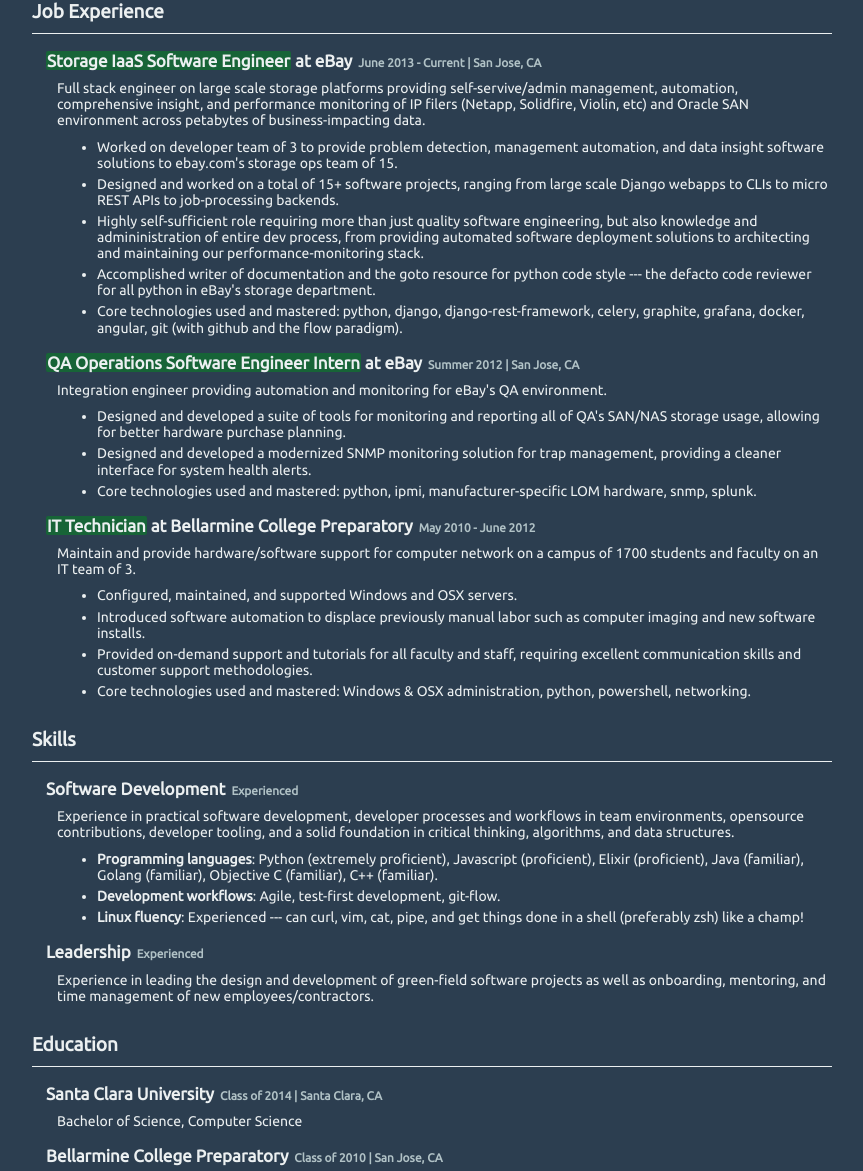
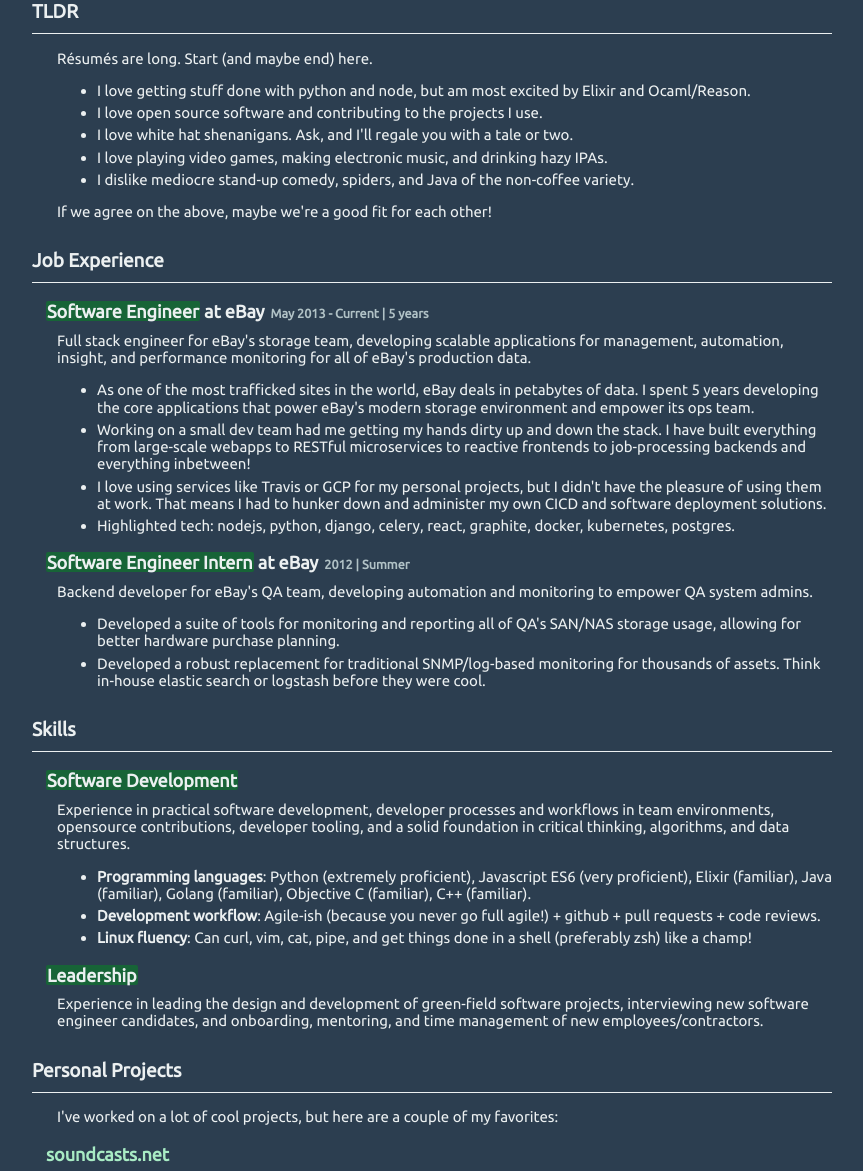
Before and after one commit to mmedal/website, a website: page html/resume/index.pug in a window 1280 px wide. Shown: the part 230-1401 px from the top of the page, without its empty margins (208-1071 px from the left). Drawn offline with nearby package versions, Linux system fonts and the light colour scheme; files that its build step writes are made by us from their sources; files whose address does not match are found by name; a web font is replaced by a local one.

Commit message:
Modernize resume

```diff
--- a/css/components/fonts.less
+++ b/css/components/fonts.less
@@ -1,9 +1,4 @@
 @import '../components/colors.less';
-
-//body {
-//  font-family: 'Source Code Pro';
-//  color: @text-white;
-//}
 
 body {
   font-family: 'Ubuntu';
--- a/css/views/resume.less
+++ b/css/views/resume.less
@@ -30,7 +30,7 @@
 
     .subsection {
       h3 {
-        font-size: 17px;
+        font-size: 18px;
         margin-left: 14px;
         margin-bottom: 2px;
 
@@ -48,8 +48,8 @@
       }
 
       ul, h4, p {
-        font-size: 14px;
-        margin: 10px auto auto 25px;
+        font-size: 15px;
+        margin: 10px auto 15px 25px;
       }
 
       li {
--- a/html/resume/index.pug
+++ b/html/resume/index.pug
@@ -21,59 +21,66 @@
       strong LinkedIn:&nbsp;
       a(href='https://www.linkedin.com/in/mmedal', target='_blank') linkedin.com/in/mmedal
     .section
+      h2 TLDR
+      .subsection
+        p Résumés are long. Start (and maybe end) here.
+        ul
+          li I love getting stuff done with python and node, but am most excited by Elixir and Ocaml/Reason.
+          li I love open source software and contributing to the projects I use.
+          li I love white hat shenanigans. Ask, and I'll regale you with a tale or two.
+          li I love playing video games, making electronic music, and drinking hazy IPAs.
+          li I dislike mediocre stand-up comedy, spiders, and Java of the non-coffee variety.
+        p If we agree on the above, maybe we're a good fit for each other!
+    .section
       h2 Job Experience
       .subsection
         h3
-          span Storage IaaS Software Engineer
+          span Software Engineer
           |  at eBay
-          small June 2013 - Current | San Jose, CA
-        p Full stack engineer on large scale storage platforms providing self-servive/admin management, automation, comprehensive insight, and performance monitoring of IP filers (Netapp, Solidfire, Violin, etc) and Oracle SAN environment across petabytes of business-impacting data.
+          small May 2013 - Current | 5 years
+        p Full stack engineer for eBay's storage team, developing scalable applications for management, automation, insight, and performance monitoring for all of eBay's production data.
         ul
-          li Worked on developer team of 3 to provide problem detection, management automation, and data insight software solutions to ebay.com's storage ops team of 15.
-          li Designed and worked on a total of 15+ software projects, ranging from large scale Django webapps to CLIs to micro REST APIs to job-processing backends.
-          li Highly self-sufficient role requiring more than just quality software engineering, but also knowledge and admininistration of entire dev process, from providing automated software deployment solutions to architecting and maintaining our performance-monitoring stack.
-          li Accomplished writer of documentation and the goto resource for python code style --- the defacto code reviewer for all python in eBay's storage department.
-          li Core technologies used and mastered: python, django, django-rest-framework, celery, graphite, grafana, docker, angular, git (with github and the flow paradigm).
+          li As one of the most trafficked sites in the world, eBay deals in petabytes of data. I spent 5 years developing the core applications that power eBay's modern storage environment and empower its ops team.
+          li Working on a small dev team had me getting my hands dirty up and down the stack. I have built everything from large-scale webapps to RESTful microservices to reactive frontends to job-processing backends and everything inbetween!
+          li I love using services like Travis or GCP for my personal projects, but I didn't have the pleasure of using them at work. That means I had to hunker down and administer my own CICD and software deployment solutions.
+          li Highlighted tech: nodejs, python, django, celery, react, graphite, docker, kubernetes, postgres.
       .subsection
         h3
-          span QA Operations Software Engineer Intern
+          span Software Engineer Intern
           |  at eBay
-          small Summer 2012 | San Jose, CA
-        p Integration engineer providing automation and monitoring for eBay's QA environment.
+          small 2012 | Summer
+        p Backend developer for eBay's QA team, developing automation and monitoring to empower QA system admins.
         ul
-          li Designed and developed a suite of tools for monitoring and reporting all of QA's SAN/NAS storage usage, allowing for better hardware purchase planning.
-          li Designed and developed a modernized SNMP monitoring solution for trap management, providing a cleaner interface for system health alerts.
-          li Core technologies used and mastered: python, ipmi, manufacturer-specific LOM hardware, snmp, splunk.
-      .subsection
-        h3
-          span IT Technician
-          |  at Bellarmine College Preparatory
-          small May 2010 - June 2012
-        p Maintain and provide hardware/software support for computer network on a campus of 1700 students and faculty on an IT team of 3.
-          ul
-            li Configured, maintained, and supported Windows and OSX servers.
-            li Introduced software automation to displace previously manual labor such as computer imaging and new software installs.
-            li Provided on-demand support and tutorials for all faculty and staff, requiring excellent communication skills and customer support methodologies.
-            li Core technologies used and mastered: Windows & OSX administration, python, powershell, networking.
+          li Developed a suite of tools for monitoring and reporting all of QA's SAN/NAS storage usage, allowing for better hardware purchase planning.
+          li Developed a robust replacement for traditional SNMP/log-based monitoring for thousands of assets. Think in-house elastic search or logstash before they were cool.
     .section
       h2 Skills
       .subsection
-        h3 Software Development
-          small Experienced
+        h3
+          span Software Development
         p Experience in practical software development, developer processes and workflows in team environments, opensource contributions, developer tooling, and a solid foundation in critical thinking, algorithms, and data structures.
         ul
           li
             strong Programming languages
-            | : Python (extremely proficient), Javascript (proficient), Elixir (proficient), Java (familiar), Golang (familiar), Objective C (familiar), C++ (familiar).
+            | : Python (extremely proficient), Javascript ES6 (very proficient), Elixir (familiar), Java (familiar), Golang (familiar), Objective C (familiar), C++ (familiar).
           li
-            strong Development workflows
-            | : Agile, test-first development, git-flow.
+            strong Development workflow
+            | : Agile-ish (because you never go full agile!) + github + pull requests + code reviews.
           li
             strong Linux fluency
-            | : Experienced --- can curl, vim, cat, pipe, and get things done in a shell (preferably zsh) like a champ!
-        h3 Leadership
-          small Experienced
-        p Experience in leading the design and development of green-field software projects as well as onboarding, mentoring, and time management of new employees/contractors.
+            | : Can curl, vim, cat, pipe, and get things done in a shell (preferably zsh) like a champ!
+        h3
+          span Leadership
+        p Experience in leading the design and development of green-field software projects, interviewing new software engineer candidates, and onboarding, mentoring, and time management of new employees/contractors.
+    .section
+      h2 Personal Projects
+      .subsection
+        p I've worked on a lot of cool projects, but here are a couple of my favorites:
+        h3 <a href="https://www.soundcasts.net">soundcasts.net</a>
+        p I like to listen to EDM podcasts while I work, but many of my favorite artists put their radio shows in an indigestible state on soundcloud. Soundcasts turns an artist's soundcloud profile into an easily followed podcast!
+      .subsection
+        h3 <a href="https://github.com/mmedal/magicbot">Magicbot</a>
+        p My coworkers made an #mtg channel on Slack to talk about the latest Magic cards. I made a slack bot for #mtg that displays the images of referred-to cards.
     .section
       h2 Education
       .subsection
@@ -81,7 +88,3 @@
           | Santa Clara University
           small Class of 2014 | Santa Clara, CA
         p Bachelor of Science, Computer Science
-      .subsection
-        h3
-          | Bellarmine College Preparatory
-          small Class of 2010 | San Jose, CA
```
